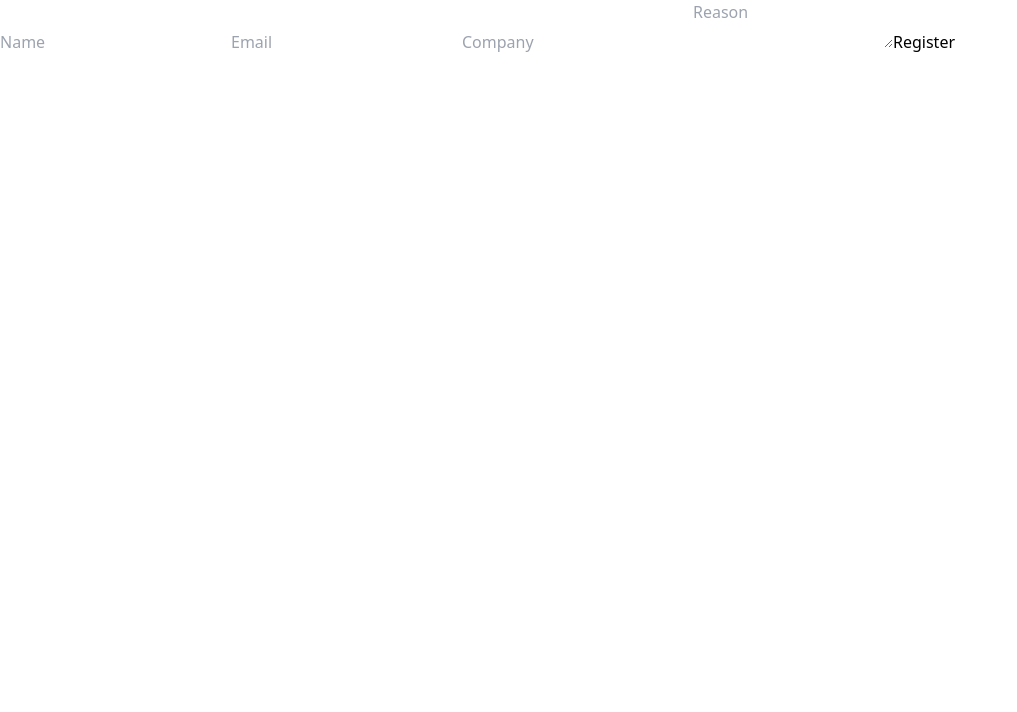
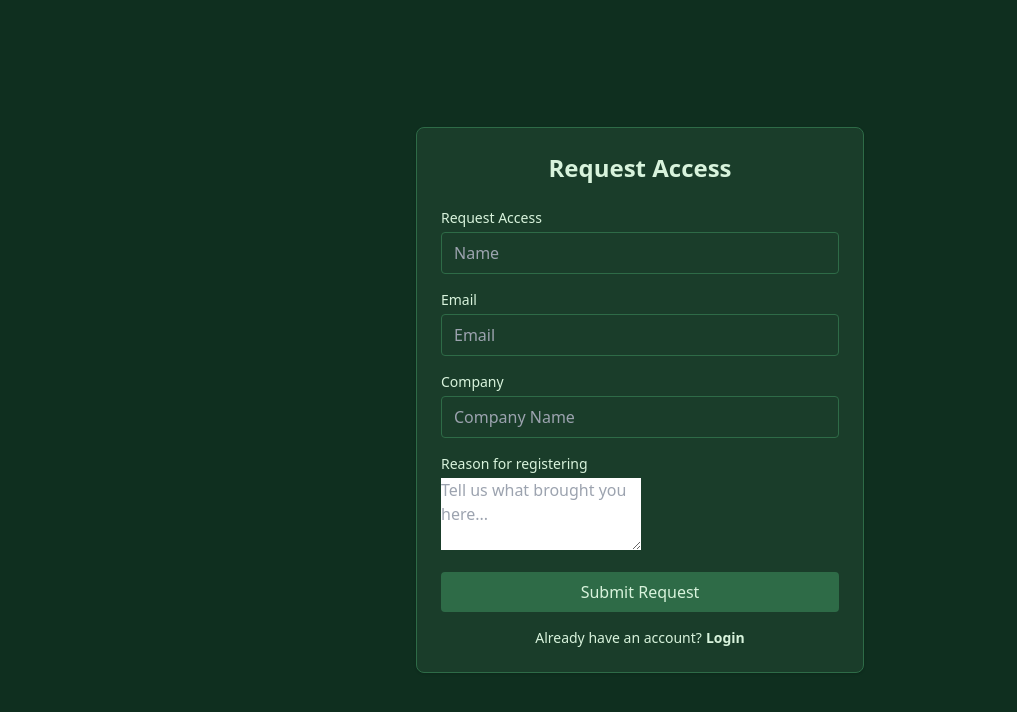
Before and after one commit to schefco/TaskFlow-Frontend, a React (Vite) app: page /register in a window 1280 px wide. Shown: the top 712 px of the page, without its empty margins (0-1017 px from the left). Built offline with nearby package versions, Linux system fonts and the light colour scheme.

Commit message:
Updated login and register page

```diff
--- /dev/null
+++ b/src/pages/Login/Login.css
@@ -0,0 +1,71 @@
+/* Login.css */
+
+/* Container */
+.loginWrapper {
+    @apply min-h-screen flex items-center justify-center;
+    background: var(--green-bg);
+}
+
+/* Card */
+.loginCard {
+    @apply w-full max-w-md p-6 rounded-lg border shadow;
+    background: var(--green-card);
+    border-color: var(--green-accent);
+    color: var(--green-text);
+}
+
+/* Title */
+.loginTitle {
+    @apply text-2xl font-semibold text-center mb-6;
+    color: var(--green-text-strong);
+}
+
+/* Label */
+.loginLabel {
+    @apply block text-sm mb-1;
+    color: var(--green-text);
+}
+
+/* Input */
+.loginInput {
+    @apply w-full px-3 py-2 rounded border;
+    border-color: var(--green-accent);
+    background: var(--green-card);
+    color: var(--green-text);
+    transition: background 0.2s ease, border-color 0.2s ease;
+}
+
+.loginInput:focus {
+    outline: none;
+    border-color: var(--green-text-strong);
+    background: var(--green-card);
+}
+
+/* Button */
+.loginButton {
+    @apply w-full py-2 rounded font-medium mt-4;
+    background: var(--green-accent);
+    color: var(--green-text-strong);
+    transition: background 0.2s ease;
+}
+
+.loginButton:hover {
+    background: var(--green-text);
+    color: var(--green-card);
+}
+
+/* Footer */
+.loginFooter {
+    @apply text-center text-sm mt-4;
+    color: var(--green-text);
+}
+
+.loginLink {
+    @apply font-semibold ml-1;
+    color: var(--green-text-strong);
+    transition: color 0.2s ease;
+}
+
+.loginLink:hover {
+    color: var(--green-accent);
+}
--- a/src/pages/Login/index.tsx
+++ b/src/pages/Login/index.tsx
@@ -3,6 +3,7 @@ import { loginUser } from "../../api/authApi";
 import { useState } from "react";
 import { useNavigate } from "react-router-dom";
 import { toast } from "react-hot-toast";
+import "./Login.css";
 
 // Login Page
 export default function LoginPage() {
@@ -50,27 +51,40 @@ export default function LoginPage() {
     }
 
     return (
-        <div style={{ maxWidth: 400, margin: "0 auto", paddingTop: "4rem"}}>
-            <h2>Login</h2>
+        <div className="loginWrapper">
+            <div className="loginCard">
+                <h2 className="loginTitle">Login</h2>
 
-            <form onSubmit={handleSubmit}>
+                <form onSubmit={handleSubmit} className="space-y-4">
                     {/* Email input */}
-                <div style={{ marginBottom: "1rem" }}>
-                    <label>Email</label>
-                    <input type="email" value={email} onChange={(e) => setEmail(e.target.value)} required style={{ width: "100%"}}/>
+                    <div>
+                        <label className="loginLabel">Email</label>
+                        <input type="email"
+                        value={email}
+                        onChange={(e) => setEmail(e.target.value)}
+                        required
+                        className="loginInput"/>
                     </div>
 
-                {/* Password inpur */}
+                    {/* Password input */}
                     <div style={{ marginBottom: "1rem" }}>
-                    <label>Password</label>
-                    <input type="password" value={password} onChange={(e) => setPassword(e.target.value)} required style={{ width: "100%"}}/>
+                        <label className="loginLabel">Password</label>
+                        <input type="password"
+                        value={password}
+                        onChange={(e) => setPassword(e.target.value)}
+                        required
+                        className="loginInput"/>
                     </div>
 
                     {/* Submit button */}
-                <button type="submit" style={{ width: "100%" }} disabled={loading}>{loading ? "Logging in ..." : "Login"}</button>
+                    <button type="submit" className="loginLink" disabled={loading}>{loading ? "Logging in ..." : "Login"}</button>
                 </form>
 
-            <p>This site is still under construction</p>
+                <p className="loginFooter">
+                    Don't have an account?
+                    <a onClick={() => navigate("/register")} className="loginLink">Sign up</a>
+                </p>
+            </div>
         </div>
     );
 }
--- /dev/null
+++ b/src/pages/Register/Register.css
@@ -0,0 +1,72 @@
+/* Register.css */
+
+/* Wrapper */
+.registerWrapper {
+    @apply min-h-screen flex items-center justify-center;
+    background: var(--green-bg);
+}
+
+/* Card */
+.registerCard {
+    @apply w-full max-w-md p-6 rounded-lg border shadow;
+    background: var(--green-card);
+    border-color: var(--green-accent);
+    color: var(--green-text);
+}
+
+/* Title */
+.registerTitle {
+    @apply text-2xl font-semibold text-center mb-6;
+    color: var(--green-text-strong);
+}
+
+/* Label */
+.registerLabel {
+    @apply block text-sm mb-1;
+    color: var(--green-text);
+}
+
+/* Input + Textarea */
+.registerInput,
+.registerTextarea {
+    @apply w-full px-3 py-2 rounded border;
+    border-color: var(--green-accent);
+    background: var(--green-card);
+    color: var(--green-text);
+    transition: background 0.2s ease, border-color 0.2s ease;
+}
+
+.registerInput:focus,
+.registerTextarea:focus {
+    outline: none;
+    border-color: var(--green-text-strong);
+}
+
+/* Button */
+.registerButton {
+    @apply w-full py-2 rounded font-medium mt-4;
+    background: var(--green-accent);
+    color: var(--green-text-strong);
+    transition: background 0.2s ease;
+}
+
+.registerButton:hover {
+    background: var(--green-text);
+    color: var(--green-card);
+}
+
+/* Footer */
+.registerFooter {
+    @apply text-center text-sm mt-4;
+    color: var(--green-text);
+}
+
+.registerLink {
+    @apply font-semibold ml-1;
+    color: var(--green-text-strong);
+    transition: color 0.2s ease;
+}
+
+.registerLink:hover {
+    color: var(--green-accent);
+}
--- a/src/pages/Register/Register.tsx
+++ b/src/pages/Register/Register.tsx
@@ -1,4 +1,6 @@
 import React, { useState } from "react";
+import { useNavigate } from "react-router-dom";
+import "./Register.css";
 
 export default function Register() {
     const [name, setName] = useState("");
@@ -6,10 +8,12 @@ export default function Register() {
     const [company, setCompany] = useState("");
     const [reason, setReason] = useState("");
 
+    const navigate = useNavigate();
+
     const handleSubmit = async (e: React.FormEvent<HTMLFormElement>) => {
         e.preventDefault();
 
-        await fetch("https://localhost:7154/auth/register", {
+        await fetch("https://schefco.com/auth/register", {
             method: "POST",
             headers: { "Content-Type": "application/json" },
             body: JSON.stringify({
@@ -24,24 +28,53 @@ export default function Register() {
     };
 
     return (
-        <form onSubmit={handleSubmit}>
+        <div className="registerWrapper">
+            <div className="registerCard">
+                <h2 className="registerTitle">Request Access</h2>
+
+                    <form onSubmit={handleSubmit} className="space-y-4">
+                        <div>
+                            <label className="registerLabel">Request Access</label>
                             <input placeholder="Name"
+                            className="registerInput"
                             value={name}
-            onChange={(e) => setName(e.target.value)}/>
+                            onChange={(e) => setName(e.target.value)}
+                            required/>
+                        </div>
 
+                        <div>
+                            <label className="registerLabel">Email</label>
                             <input placeholder="Email"
+                            className="registerInput"
                             value={email}
-            onChange={(e) => setEmail(e.target.value)}/>
+                            onChange={(e) => setEmail(e.target.value)}
+                            required/>
+                        </div>
 
-            <input placeholder="Company"
+                        <div>
+                            <label className="registerLabel">Company</label>
+                            <input placeholder="Company Name"
+                            className="registerInput"
                             value={company}
                             onChange={(e) => setCompany(e.target.value)}/>
+                        </div>
 
-            <textarea placeholder="Reason"
+                        <div>
+                            <label className="registerLabel">Reason for registering</label>
+                            <textarea placeholder="Tell us what brought you here..."
                             value={reason}
-            onChange={(e) => setReason(e.target.value)}/>
+                            onChange={(e) => setReason(e.target.value)}
+                            rows={3}/>
+                        </div>
 
-            <button type="submit">Register</button>
+                        <button type="submit" className="registerButton">Submit Request</button>
                     </form>
+
+                    <p className="registerFooter">
+                        Already have an account?
+                        <a onClick={() => navigate("/login")} className="registerLink">Login</a>
+                    </p>
+            </div>
+        </div>
     );
 }
```
Lines whose indentation alone changed are shown as unchanged.
